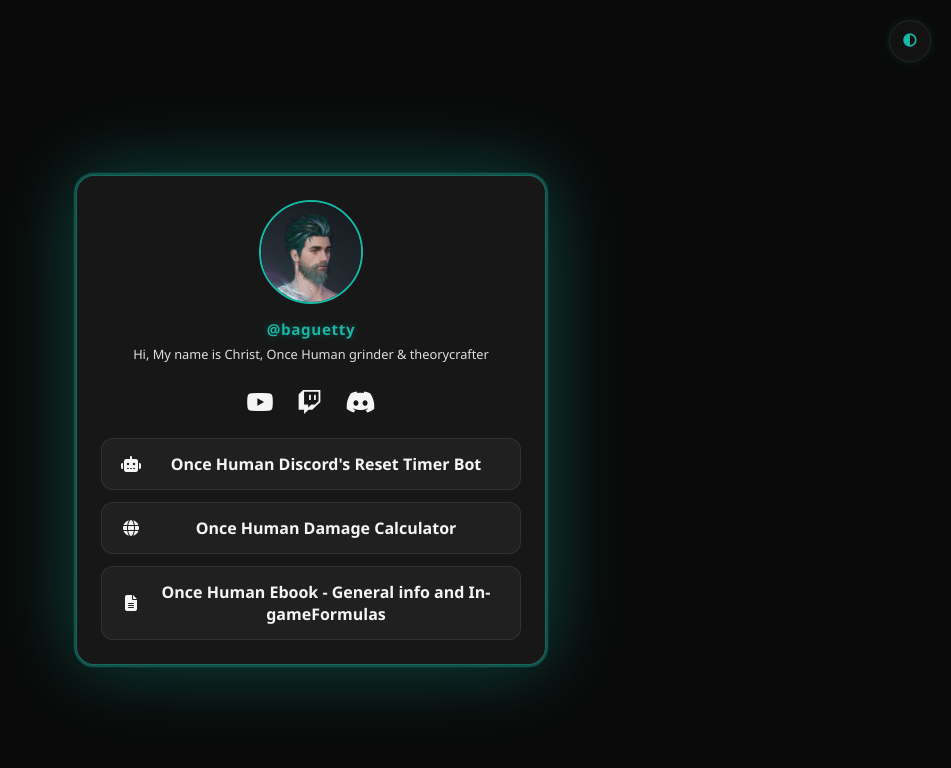
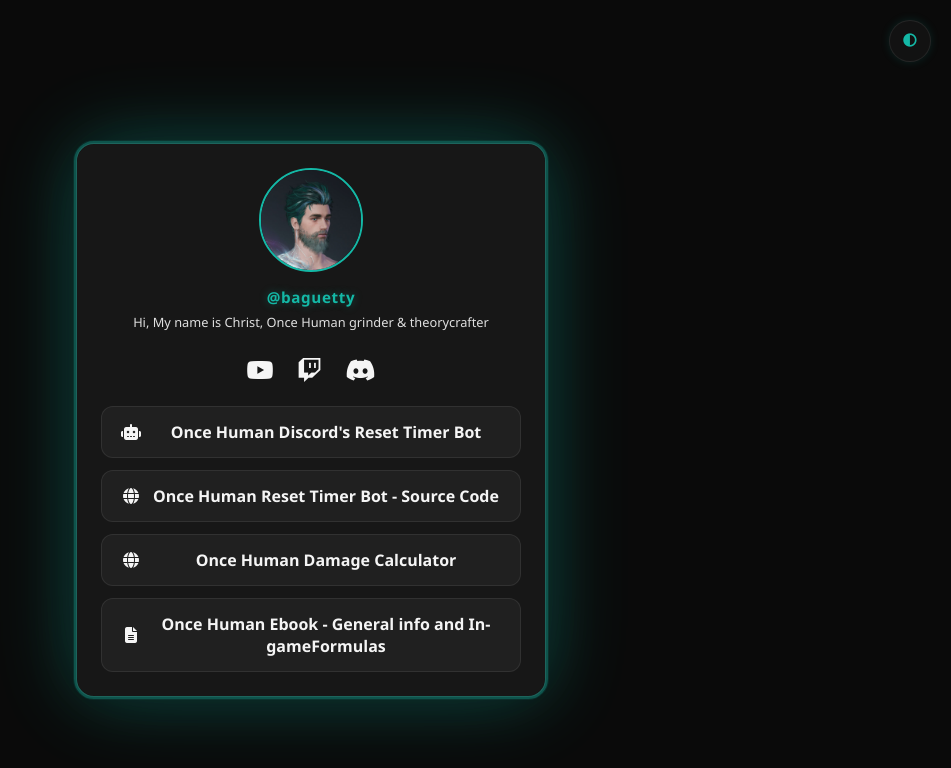
Before and after one commit to thachvn0296/GlowLinkBio, a website: page index.html in a window 1280 px wide. Shown: the whole page, without its empty margins (329-1280 px from the left). Drawn offline with Linux system fonts and the light colour scheme.

Commit message:
add link Reset timer source code

```diff
--- a/index.html
+++ b/index.html
@@ -236,6 +236,11 @@ body {
             <div class="link-text">Once Human Discord's Reset Timer Bot</div>
         </a>
 
+        <a href="https://github.com/thachvn0296/OHTimer" class="link-item">
+            <div class="link-icon"><i class="fas fa-globe"></i></div>
+            <div class="link-text">Once Human Reset Timer Bot - Source Code</div>
+        </a>
+
         <a href="https://oh-calculator.vercel.app/" class="link-item">
             <div class="link-icon"><i class="fas fa-globe"></i></div>
             <div class="link-text">Once Human Damage Calculator</div>
```
